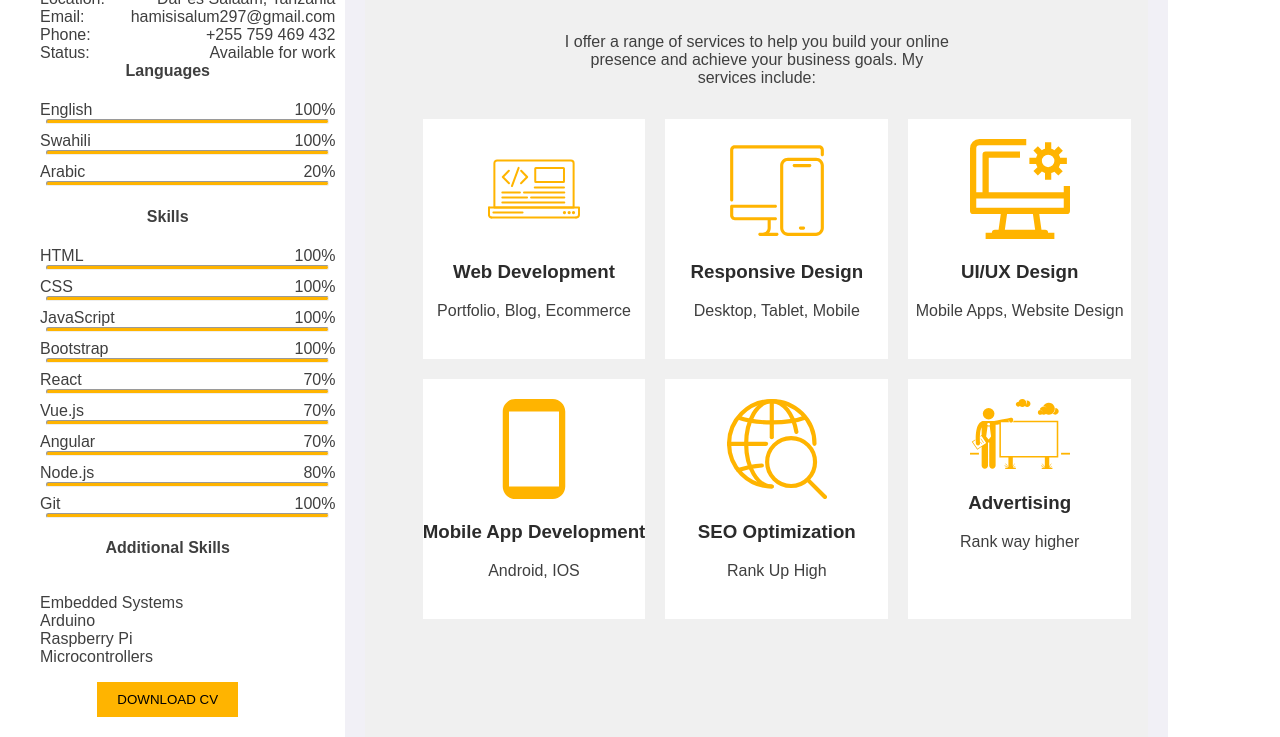
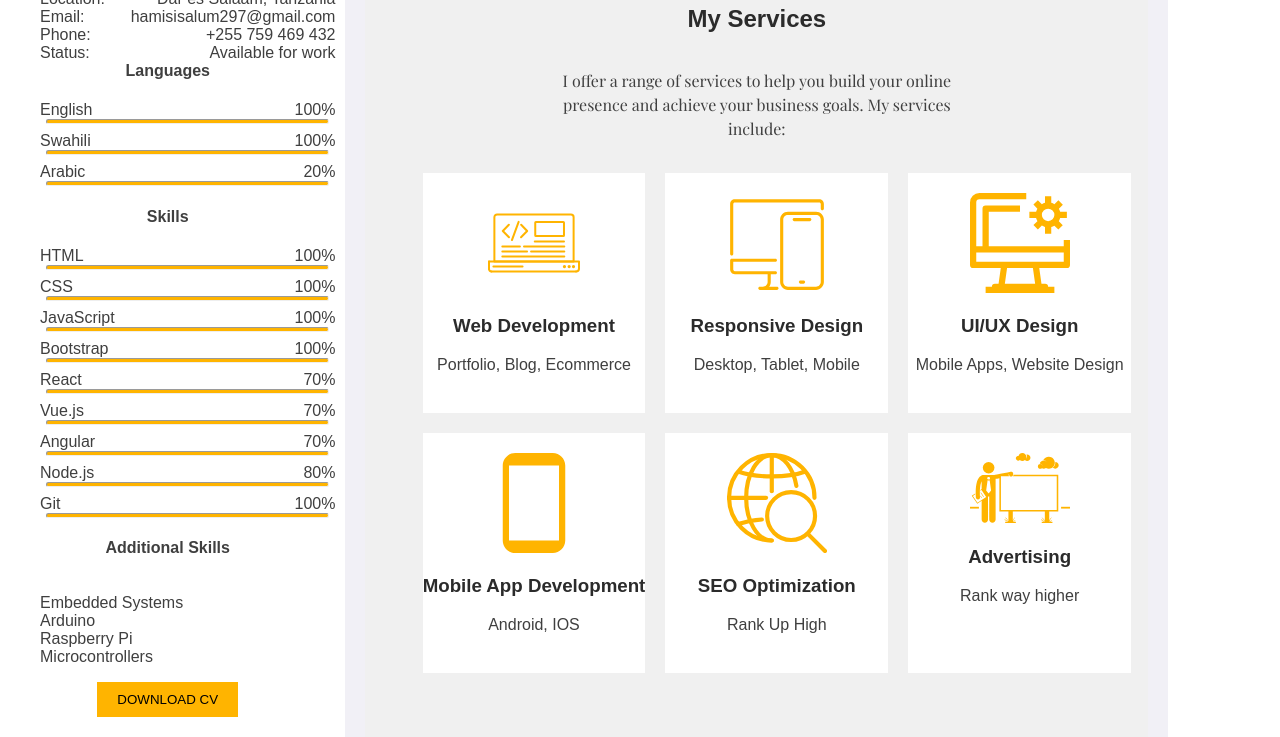
Before and after one commit to codeham297/portfolio, a plain HTML site: page index.html in a window 1280 px wide. Shown: the part 385-1122 px from the top of the page. Drawn offline with Linux system fonts and the light colour scheme; a web font is replaced by a local one.

Commit message:
Changed the font for p

```diff
--- a/style.css
+++ b/style.css
@@ -5,6 +5,13 @@
     /* Add formats as needed */
     font-weight: normal;
     /* You can define styles like bold, italic here */
+    font-style: normal;
+}
+
+@font-face {
+    font-family: 'PlayfairDisplay';
+    src: url(./src/fonts/PlayfairDisplay-VariableFont_wght.ttf) format('truetype');
+    font-weight: normal;
     font-style: normal;
 }
 
@@ -32,6 +39,13 @@ h1,
 h2,
 h3 {
     color: #2B2B2B;
+}
+
+p {
+    color: #3F3F3F;
+    font-size: 1.2;
+    line-height: 1.5;
+    font-family: playfairdisplay, serif;
 }
 
 #left {
```
Also changed, not shown: src/fonts/OFL.txt, src/fonts/PlayfairDisplay-Italic-VariableFont_wght.ttf (added), src/fonts/PlayfairDisplay-VariableFont_wght.ttf (added), src/fonts/README.txt, src/fonts/static/PlayfairDisplay-Black.ttf (added), src/fonts/static/PlayfairDisplay-BlackItalic.ttf (added), src/fonts/static/PlayfairDisplay-Bold.ttf (added), src/fonts/static/PlayfairDisplay-BoldItalic.ttf (added), src/fonts/static/PlayfairDisplay-ExtraBold.ttf (added), src/fonts/static/PlayfairDisplay-ExtraBoldItalic.ttf (added), src/fonts/static/PlayfairDisplay-Italic.ttf (added), src/fonts/static/PlayfairDisplay-Medium.ttf (added), src/fonts/static/PlayfairDisplay-MediumItalic.ttf (added), src/fonts/static/PlayfairDisplay-Regular.ttf (added), 2 more files.
